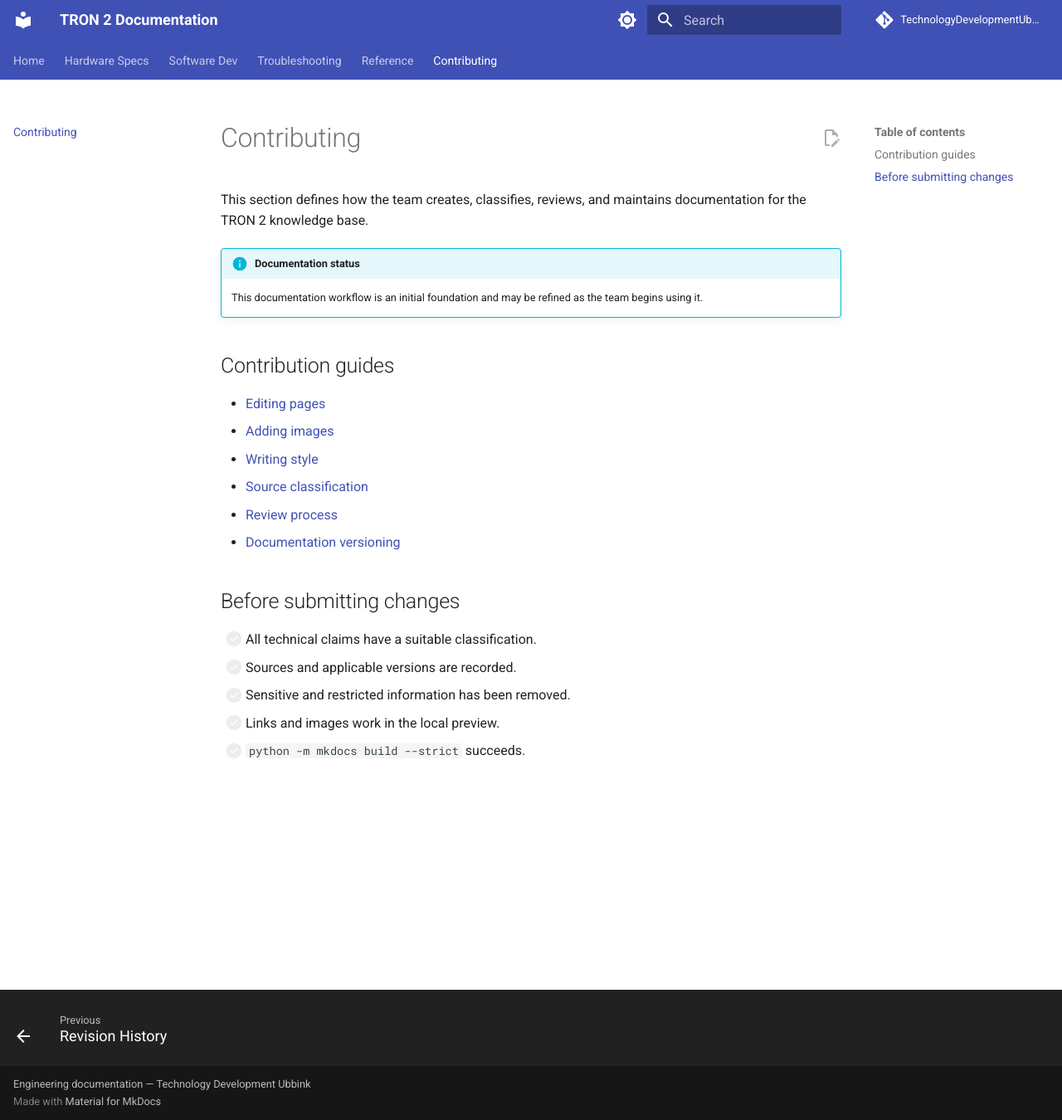
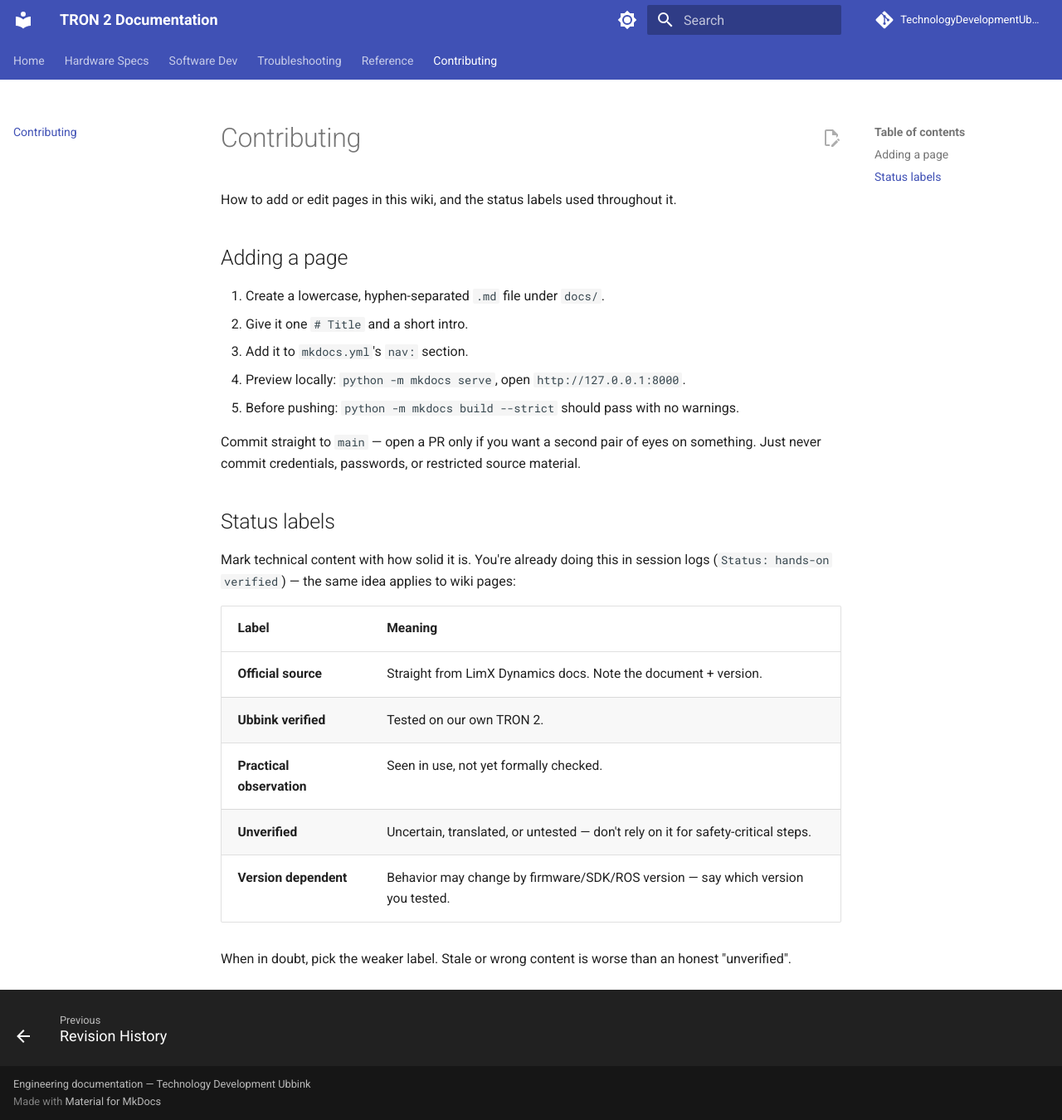
Before and after one commit to TechnologyDevelopmentUbbink/Tron2, an MkDocs documentation site: the page built from docs/contributing/index.md, in a window 1280 px wide and 1350 px high. Shown: the whole window at 83% size. Built offline with MkDocs 1.6.1 and Material for MkDocs 9.7.7, drawn with Linux system fonts in a browser that asks for light colours; comment, search, counter and statistics services are not loaded.

Commit message:
Revise contributing documentation with status labels
Updated contributing guidelines to include status labels and clearer instructions for adding pages.

```diff
--- a/docs/contributing/index.md
+++ b/docs/contributing/index.md
@@ -1,24 +1,27 @@
 # Contributing
 
-This section defines how the team creates, classifies, reviews, and maintains documentation for the TRON 2 knowledge base.
+How to add or edit pages in this wiki, and the status labels used throughout it.
 
-!!! info "Documentation status"
+## Adding a page
 
-    This documentation workflow is an initial foundation and may be refined as the team begins using it.
+1. Create a lowercase, hyphen-separated `.md` file under `docs/`.
+2. Give it one `# Title` and a short intro.
+3. Add it to `mkdocs.yml`'s `nav:` section.
+4. Preview locally: `python -m mkdocs serve`, open `http://127.0.0.1:8000`.
+5. Before pushing: `python -m mkdocs build --strict` should pass with no warnings.
 
-## Contribution guides
+Commit straight to `main` — open a PR only if you want a second pair of eyes on something. Just never commit credentials, passwords, or restricted source material.
 
-- [Editing pages](editing-pages.md)
-- [Adding images](adding-images.md)
-- [Writing style](writing-style.md)
-- [Source classification](source-classification.md)
-- [Review process](review-process.md)
-- [Documentation versioning](versioning.md)
+## Status labels
 
-## Before submitting changes
+Mark technical content with how solid it is. You're already doing this in session logs (`Status: hands-on verified`) — the same idea applies to wiki pages:
 
-- [ ] All technical claims have a suitable classification.
-- [ ] Sources and applicable versions are recorded.
-- [ ] Sensitive and restricted information has been removed.
-- [ ] Links and images work in the local preview.
-- [ ] `python -m mkdocs build --strict` succeeds.
+| Label | Meaning |
+| --- | --- |
+| **Official source** | Straight from LimX Dynamics docs. Note the document + version. |
+| **Ubbink verified** | Tested on our own TRON 2. |
+| **Practical observation** | Seen in use, not yet formally checked. |
+| **Unverified** | Uncertain, translated, or untested — don't rely on it for safety-critical steps. |
+| **Version dependent** | Behavior may change by firmware/SDK/ROS version — say which version you tested. |
+
+When in doubt, pick the weaker label. Stale or wrong content is worse than an honest "unverified".
```
